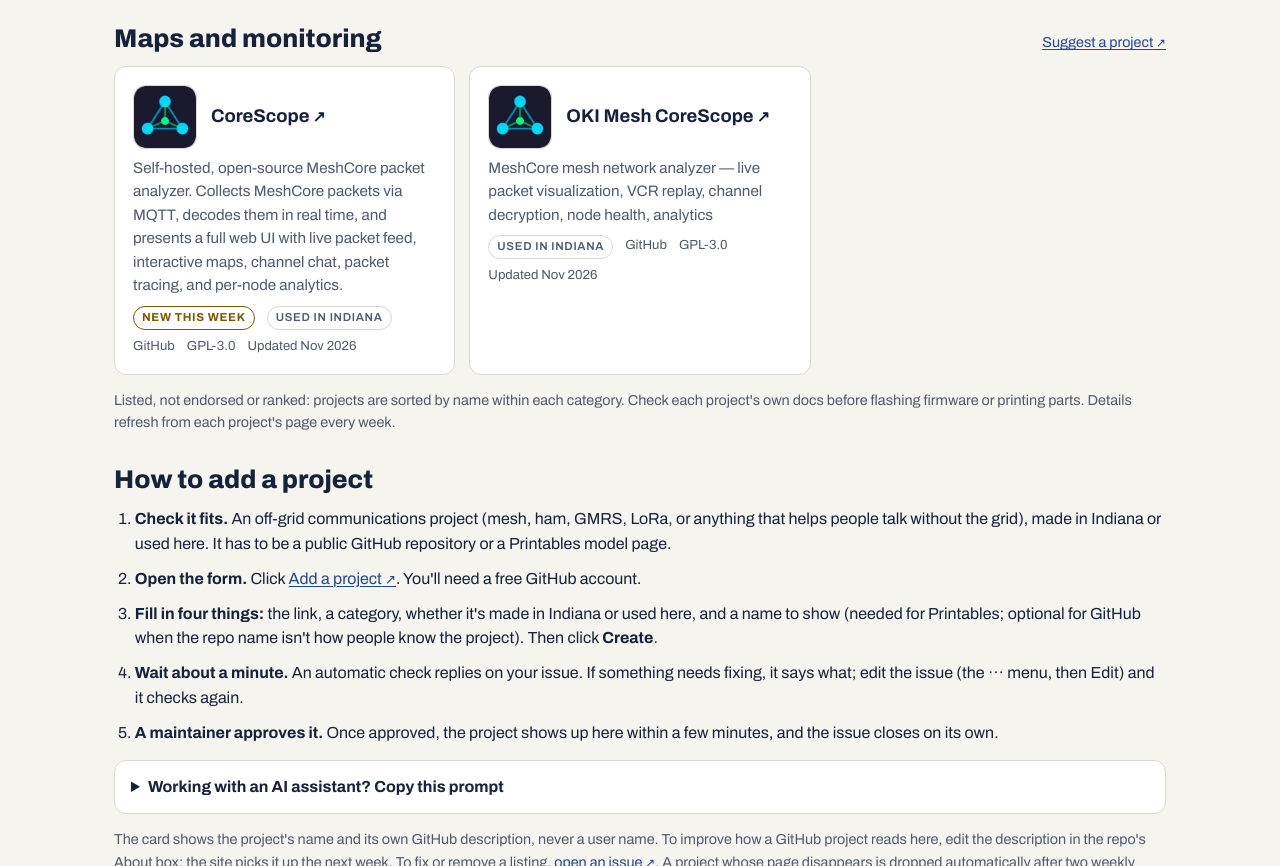
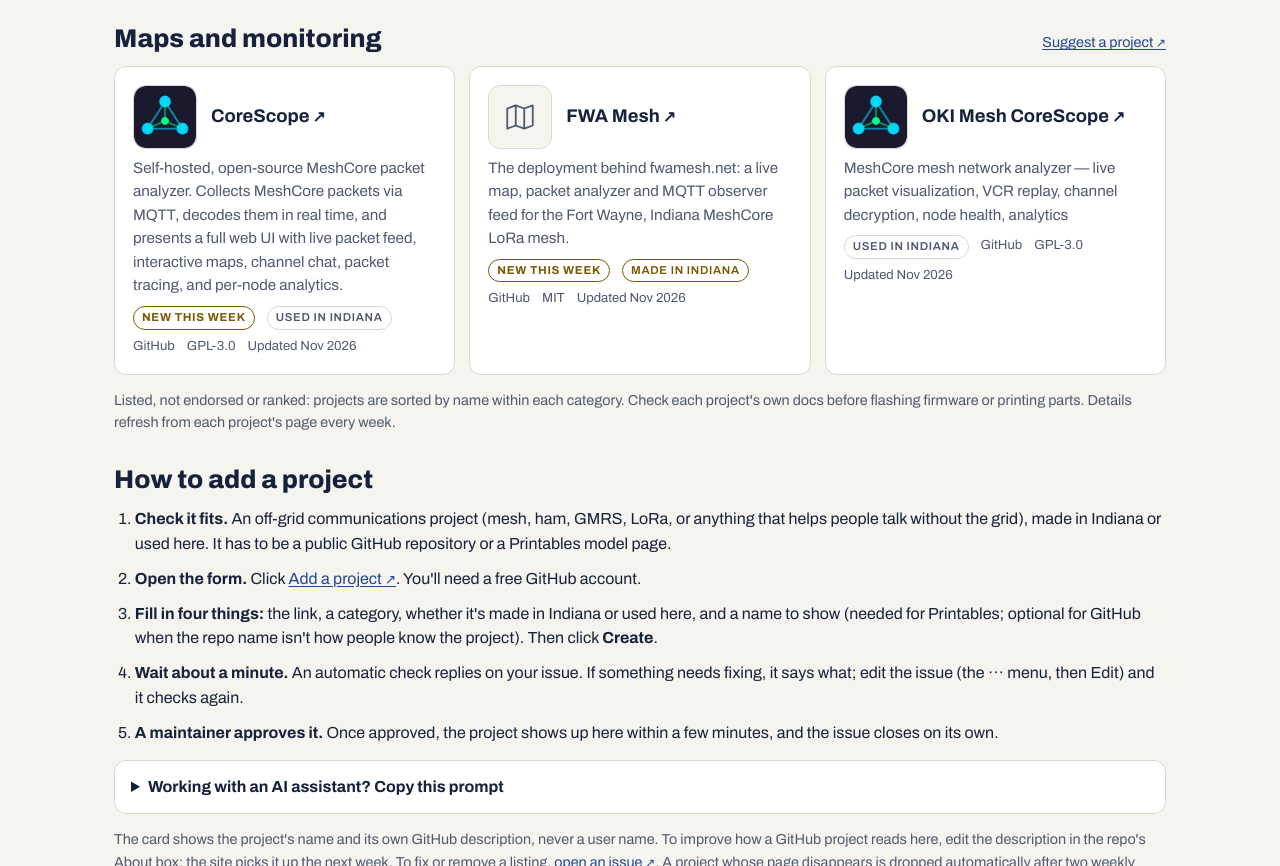
Before and after one commit to mutiny19/hoop, a plain HTML site: page projects/index.html in a window 1280 px wide. Shown: the part 2353-3219 px from the top of the page. Drawn offline with Linux system fonts and the light colour scheme.

Commit message:
Add FWA Mesh: its live map on the Live page, its repository on Projects
Co-Authored-By: Claude Fable 5.2 <noreply@anthropic.com>
Claude-Session: https://claude.ai/code/session_01WD4jFhUxvP5nJsd9kdkoez

```diff
--- a/data/projects.json
+++ b/data/projects.json
@@ -154,6 +154,18 @@
    "archived": false,
    "added": "2026-11-17",
    "image": "assets/projects/corescope.webp"
+  },
+  {
+   "url": "https://github.com/Bgilsing/fwamesh",
+   "category": "Maps and monitoring",
+   "indiana": "made",
+   "title": "FWA Mesh",
+   "name": "fwamesh",
+   "description": "The deployment behind fwamesh.net: a live map, packet analyzer and MQTT observer feed for the Fort Wayne, Indiana MeshCore LoRa mesh.",
+   "license": "MIT",
+   "updated": "2026-11-18",
+   "archived": false,
+   "added": "2026-11-18"
   }
  ]
 }
```
Also changed, not shown: live/index.html (+7 -0 lines).
